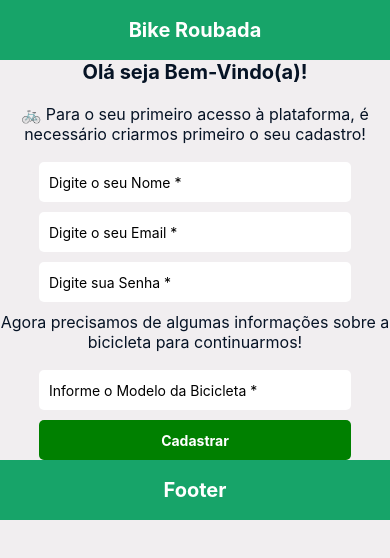
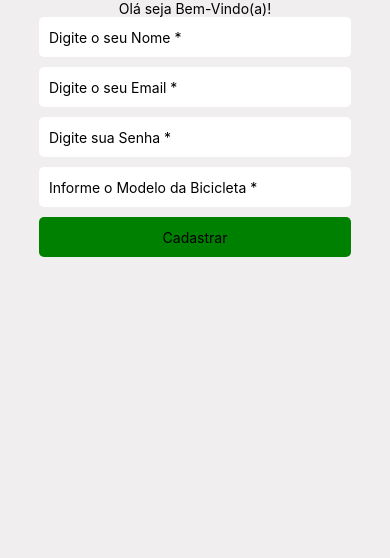
Before and after one commit to fariasnatalia/Bike-Roubada, a React Native app: screen / in a window 390 px wide. Shown: the top 558 px of the page. Built offline with nearby package versions, Linux system fonts and the light colour scheme.

Commit message:
Resolvendo bugs na aplicação

```diff
--- a/App.js
+++ b/App.js
@@ -2,8 +2,8 @@ import React, { useState }  from 'react';
 import { StyleSheet, Text, View, TextInput, TouchableOpacity, Dimensions  } from 'react-native';
 
 
-import Header from './src/components/Header/Header'; // Importe o componente Header
-import Footer  from './src/components/Footer/Footer';
+// import Header from './src/components/Header/Header'; // Importe o componente Header
+// import Footer  from './src/components/Footer/Footer';
 
 import { useForm, Controller } from 'react-hook-form'
 import { yupResolver } from '@hookform/resolvers/yup'
@@ -39,13 +39,11 @@ export default function App() {
 
 
     <View style={styles.container}>
-      <Header /> {/* importando components */}
+     {/* importando components */}
 
-      <Text style={styles.title}>Olá seja Bem-Vindo(a)!</Text>
+      <Text>Olá seja Bem-Vindo(a)!</Text>
 
-      <Text style={[styles.description, { fontSize: 16, color: '#061325', fontWeight: 'serif' }]}>
-          🚲 Para o seu primeiro acesso à plataforma, é necessário criarmos primeiro o seu cadastro!
-      </Text>
+
 
       <Controller
          control={control}
@@ -64,7 +62,7 @@ export default function App() {
             />
          )}// quando o erro for (true) ele vai renderizar essa mensagem!
         />
-      {errors.username && <Text style={styles.labelError}>{errors.username?.message}</Text>}
+
 
       <Controller
          control={control}
@@ -83,7 +81,7 @@ export default function App() {
             />
          )}
       />
-      {errors.email && <Text style={styles.labelError}>{errors.email?.message}</Text>}
+
 
 
        <Controller
@@ -104,14 +102,10 @@ export default function App() {
             />
          )}
       />
-      {errors.password && <Text style={styles.labelError}>{errors.password?.message}</Text>}
 
 
       {/* Cadastro da bicicleta*/}
 
-      <Text style={[styles.description, { fontSize: 16, fontWeight: 'normal' }]}>
-        Agora precisamos de algumas informações sobre a bicicleta para continuarmos!
-        </Text>
 
       <Controller
          control={control}
@@ -130,15 +124,14 @@ export default function App() {
             />
          )}
       />
-    {errors.model && <Text style={styles.labelError}>{errors.model?.message}</Text>}   {/* mensagem de erro */}
 
 
       <TouchableOpacity style={styles.button} onPress={handleSubmit(handleSignIn)}
 >
-        <Text style={styles.buttonText}>Cadastrar</Text>
+        <Text>Cadastrar</Text>
       </TouchableOpacity>
        {/* importando components */}{/*importando o Footer*/}
-      <Footer />
+
     </View>
 
 
```
